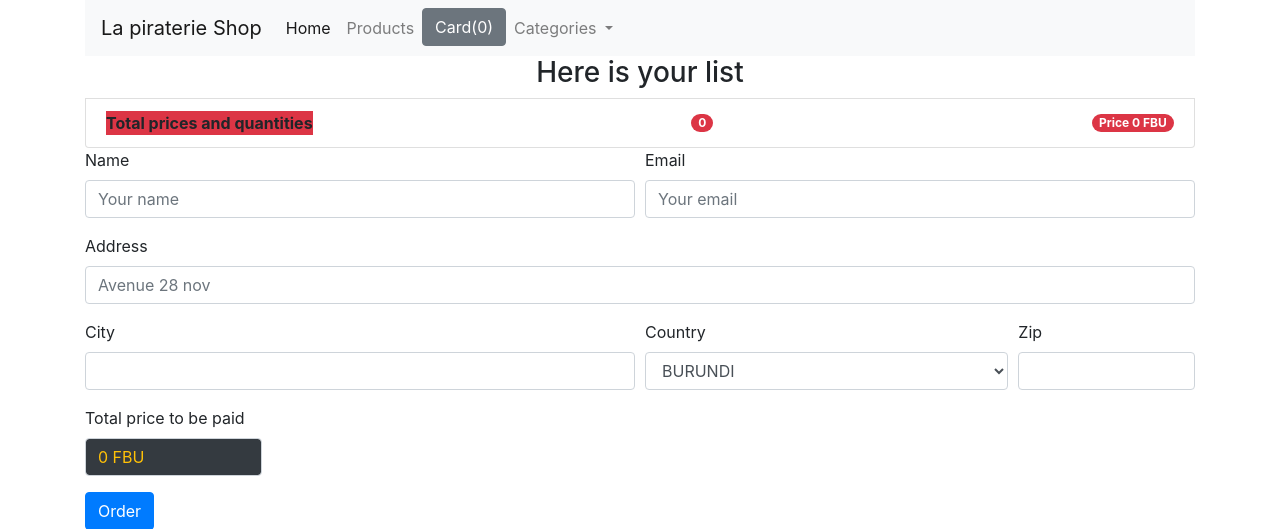
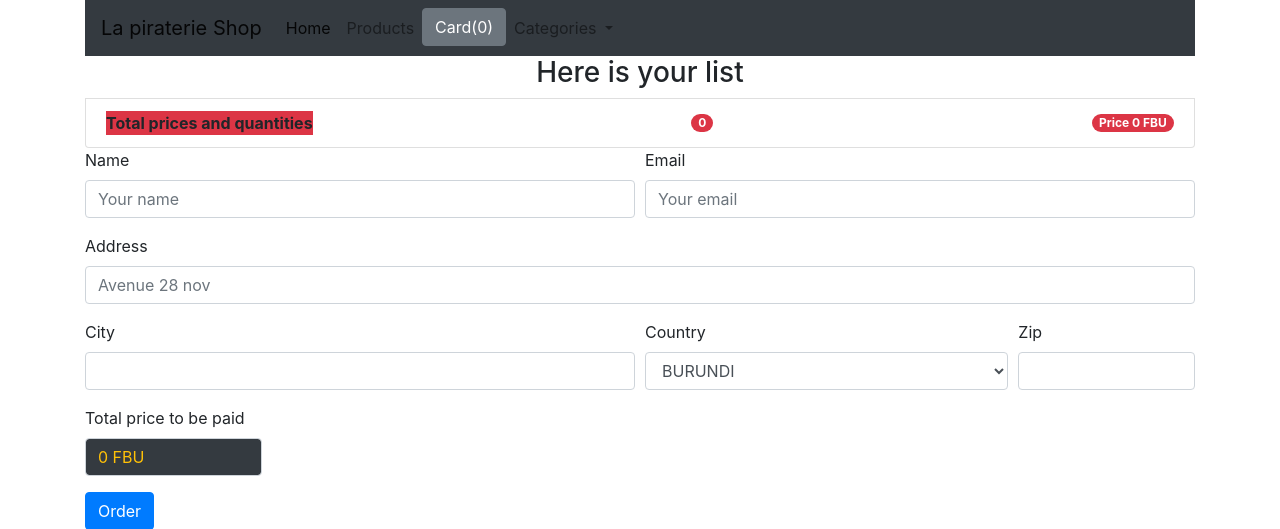
Before and after one commit to TonyV23/Sellit, a Django app: page /checkout in a window 1280 px wide. Shown: the top 529 px of the page. Run offline with Django 3.2, Linux system fonts and the light colour scheme; some libraries are stand-ins or nearby versions.

Commit message:
changed navbar color

```diff
--- a/shop/templates/shop/base.html
+++ b/shop/templates/shop/base.html
@@ -23,7 +23,7 @@
   <div class="container">
     <div class="row">
       <div class="col-md-12">
-        <nav class="navbar navbar-expand-lg navbar-light bg-light">
+        <nav class="navbar navbar-expand-lg navbar-light bg-dark">
           <a class="navbar-brand" href="{% url 'home' %}">La piraterie Shop</a>
           <button class="navbar-toggler" type="button" data-toggle="collapse" data-target="#navbarNavDropdown"
             aria-controls="navbarNavDropdown" aria-expanded="false" aria-label="Toggle navigation">
```
